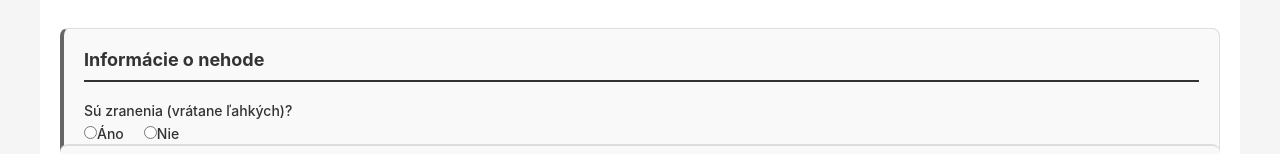
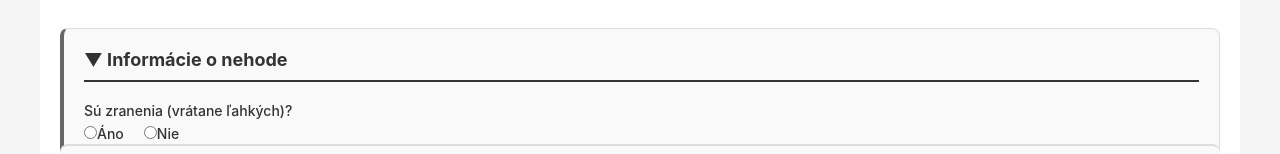
Before and after one commit to puding-svk/son, a React app: page / in a window 1280 px wide. Shown: the part 582-736 px from the top of the page. Built offline with nearby package versions, Linux system fonts and the light colour scheme; the HTML template or start-up script is replaced by a standard one.

Commit message:
section2 colapsible

```diff
--- a/src/components/AccidentForm.tsx
+++ b/src/components/AccidentForm.tsx
@@ -200,6 +200,7 @@ const AccidentForm: React.FC = () => {
   const [signaturePadOpen, setSignaturePadOpen] = useState<'A' | 'B' | null>(null);
   const [expandedSections, setExpandedSections] = useState<Record<string, boolean>>({
     section1: true,
+    section2: true,
   });
 
   const updateField = (path: string, value: any) => {
@@ -342,8 +343,16 @@ const AccidentForm: React.FC = () => {
 
         {/* Section 2: Accident Information */}
         <section className="form-section section-neutral">
-          <h2>{t('section2.title')}</h2>
-
+          <h2
+            onClick={() => toggleSection('section2')}
+            style={{ cursor: 'pointer', userSelect: 'none' }}
+          >
+            <span>{expandedSections.section2 ? '▼' : '▶'}</span>
+            {' '}
+            {t('section2.title')}
+          </h2>
+          {expandedSections.section2 && (
+            <>
               <div className="form-group">
                 <label className="question-label">{t('section2.injuries')}</label>
                 <div className="radio-group">
@@ -430,6 +439,8 @@ const AccidentForm: React.FC = () => {
                   rows={3}
                 />
               </div>
+            </>
+          )}
         </section>
 
         {/* Vehicle A Section */}
```
Lines whose indentation alone changed are shown as unchanged.
